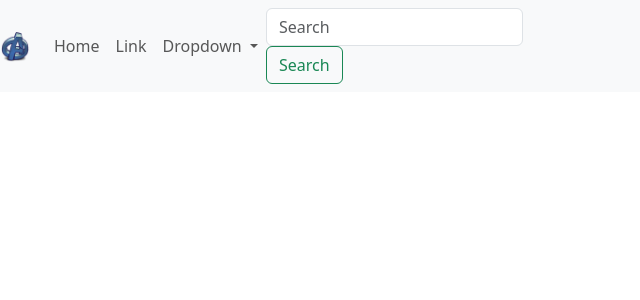
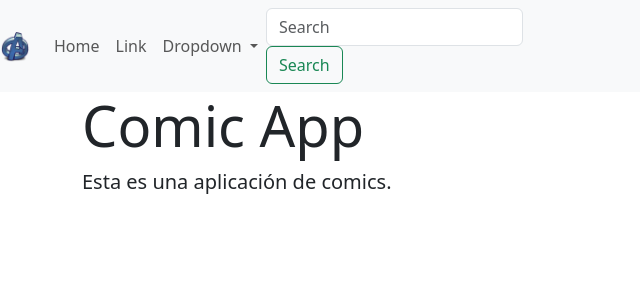
Before and after one commit to Brigitte9219/Angular_Spa, an Angular app: page / in a window 1280 px wide. Shown: the top 300 px of the page, without its empty margins (0-640 px from the left). Built offline with nearby package versions, Linux system fonts and the light colour scheme.

Commit message:
Se escoge un jumbotron para el home

```diff
--- a/src/app/app.component.html
+++ b/src/app/app.component.html
@@ -1 +1,2 @@
 <app-navbar></app-navbar>
+<app-home></app-home>
--- a/src/app/components/home/home.component.html
+++ b/src/app/components/home/home.component.html
@@ -1 +1,8 @@
-<p>home works!</p>
+<div class="jumbotron jumbotron-fluid">
+
+  <div class="container">
+    <h1 class="display-4">Comic App</h1>
+    <p class="lead">Esta es una aplicación de comics.</p>
+  </div>
+
+</div>
```
